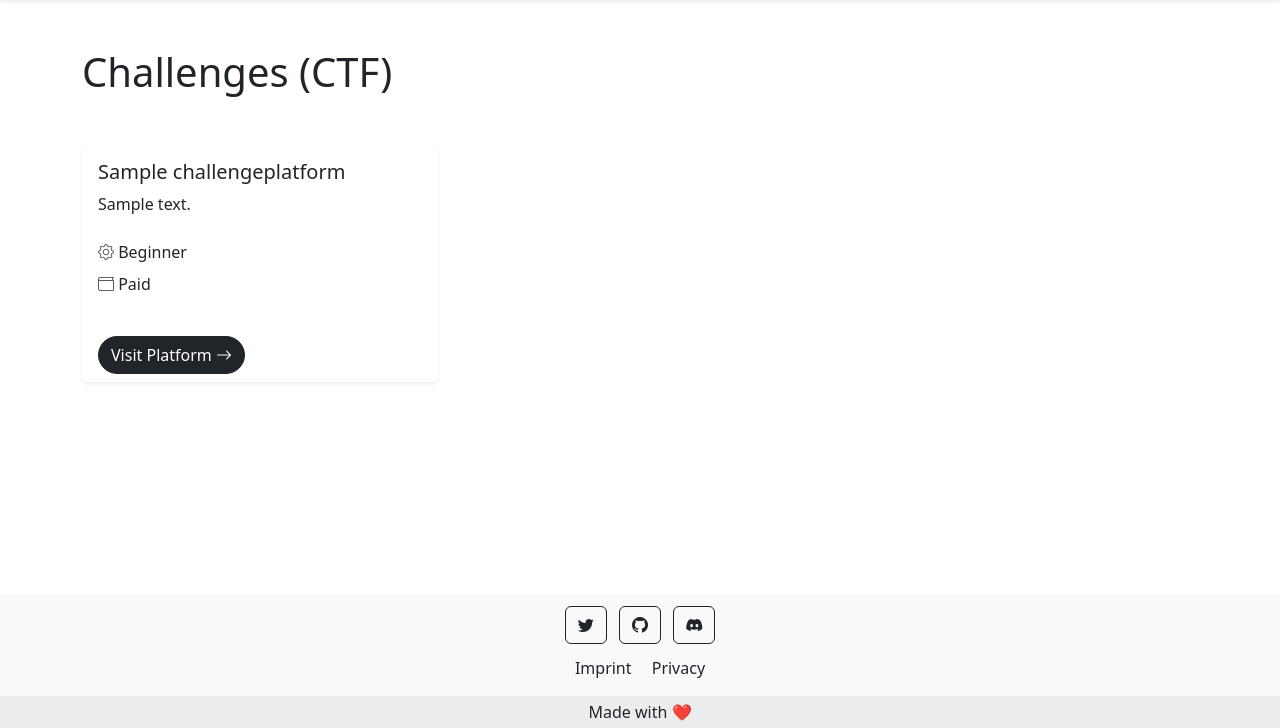
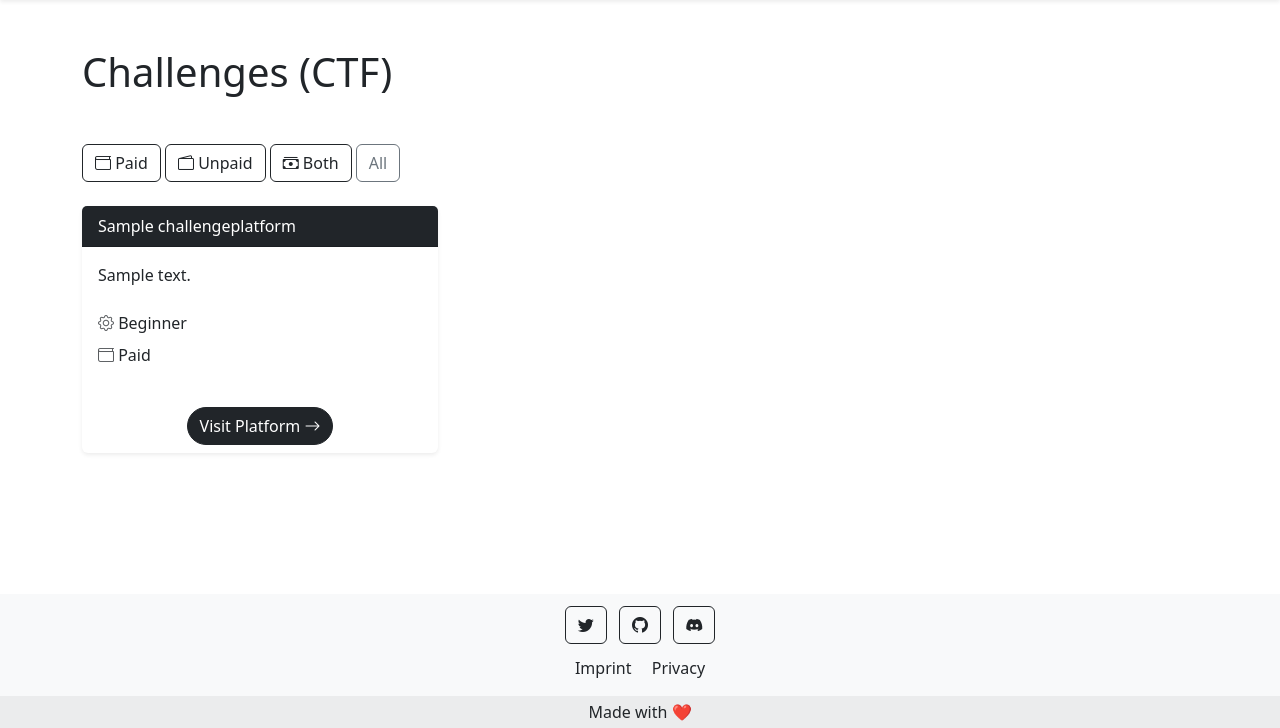
Before and after one commit to PatrikFehrenbach/practical-bug-bounty, a Django app: page /challenges/ in a window 1280 px wide. Shown: the part 72-800 px from the top of the page. Run offline with Django 4.2, Linux system fonts and the light colour scheme; tables that the repository leaves empty hold one stand-in row (values such as "Sample post").

Commit message:
small changes

```diff
--- a/templates/challenges.html
+++ b/templates/challenges.html
@@ -4,14 +4,28 @@
 
 <h1 class="mb-5">Challenges (CTF)</h1>
 
+<!-- Filter Buttons -->
+<div class="mb-4">
+    <button class="btn btn-outline-dark btn-filter" data-filter="Paid"><i class="bi bi-wallet"></i> Paid</button>
+    <button class="btn btn-outline-dark btn-filter" data-filter="Unpaid"><i class="bi bi-wallet2"></i> Unpaid</button>
+    <button class="btn btn-outline-dark btn-filter" data-filter="Both"><i class="bi bi-cash-stack"></i> Both</button>
+    <button class="btn btn-outline-secondary btn-filter" data-filter="All">All</button>
+</div>
+
 <div class="row">
     {% for challenge in challenges %}
-    <div class="col-md-4 mb-4">
+    <div class="col-md-4 mb-4 challenge-card" data-payment="{{ challenge.payment_status }}">
         <div class="card h-100 border-0 shadow-sm hover-shadow-lg">
+
+            <!-- Card Header -->
+            <div class="card-header bg-dark text-white">
+                {{ challenge.name }}
+            </div>
+
+            <!-- Card Body -->
             <div class="card-body">
-                <h5 class="card-title font-weight-bold">{{ challenge.name }}</h5>
-                <p class="card-text">{{ challenge.description|truncatechars:100 }}</p>
-                <ul class="list-unstyled mt-4">
+                <p class="card-text mb-4">{{ challenge.description|truncatechars:100 }}</p>
+                <ul class="list-unstyled">
                     <li class="mb-2">
                         {% if challenge.difficulty_level == 'Beginner' %}
                             <i class="bi bi-gear text-muted mr-2"></i>
@@ -34,7 +48,9 @@
                     </li>
                 </ul>
             </div>
-            <div class="card-footer bg-transparent border-0">
+
+            <!-- Card Footer -->
+            <div class="card-footer bg-transparent border-0 text-center">
                 <a href="{{ challenge.url }}" class="btn btn-dark rounded-pill" target="_blank">Visit Platform <i class="bi bi-arrow-right ml-2"></i></a>
             </div>
         </div>
@@ -42,4 +58,34 @@
     {% endfor %}
 </div>
 
+
+<script>
+    document.addEventListener('DOMContentLoaded', function() {
+        const filterButtons = document.querySelectorAll('.btn-filter');
+        const challengeCards = document.querySelectorAll('.challenge-card');
+
+        console.log('Number of filter buttons:', filterButtons.length);
+        console.log('Number of challenge cards:', challengeCards.length);
+
+        filterButtons.forEach(btn => {
+            btn.addEventListener('click', function() {
+                console.log('Filter button clicked:', this.getAttribute('data-filter'));
+
+                const filterValue = this.getAttribute('data-filter');
+
+                challengeCards.forEach(card => {
+                    if (filterValue === 'All' || card.getAttribute('data-payment') === filterValue) {
+                        card.style.display = 'block'; // show the card
+                    } else {
+                        card.style.display = 'none';  // hide the card
+                    }
+                });
+            });
+        });
+    });
+
+
+
+</script>
+
 {% endblock %}
```
Also changed, not shown: 1 other file.
